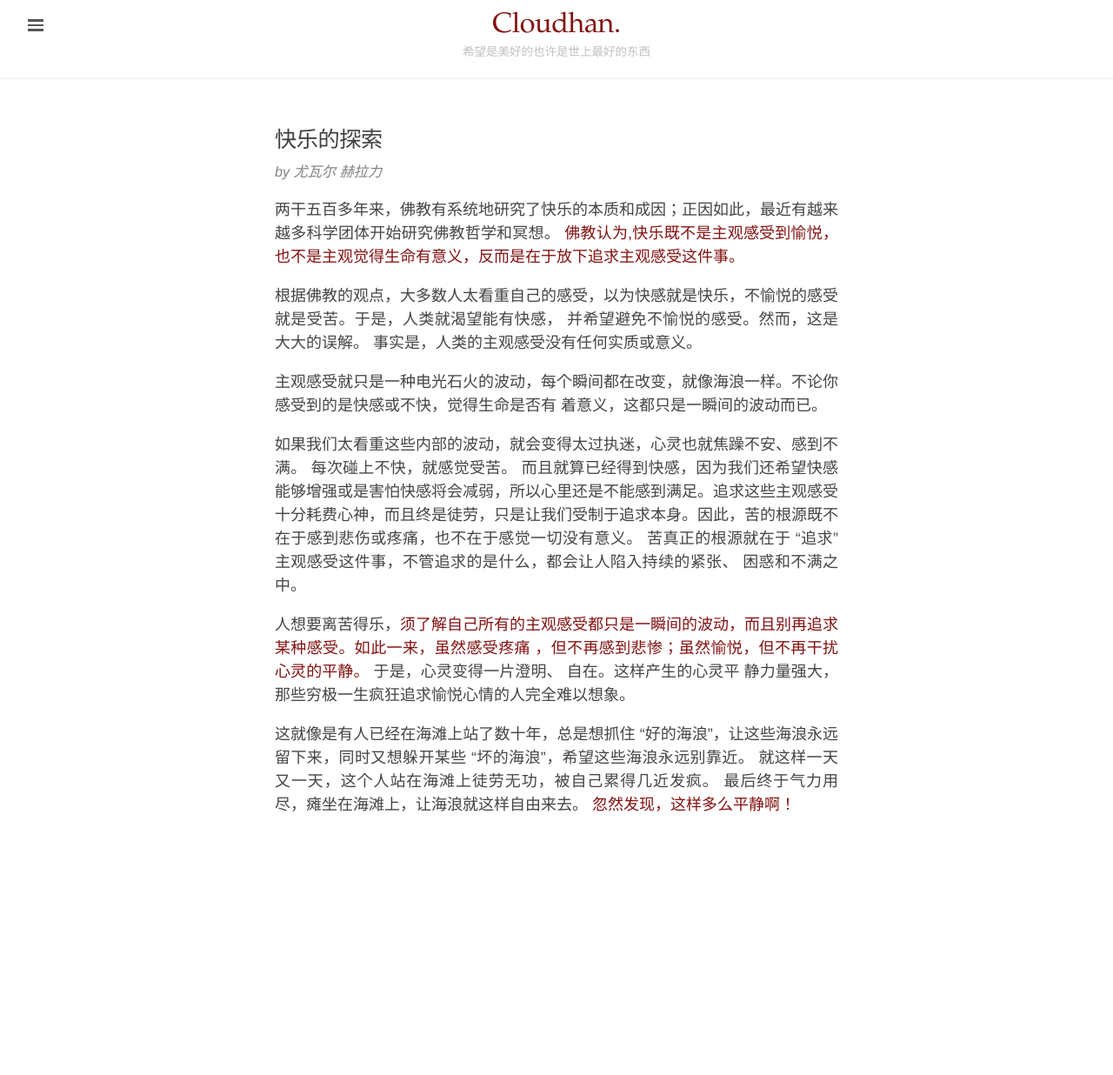
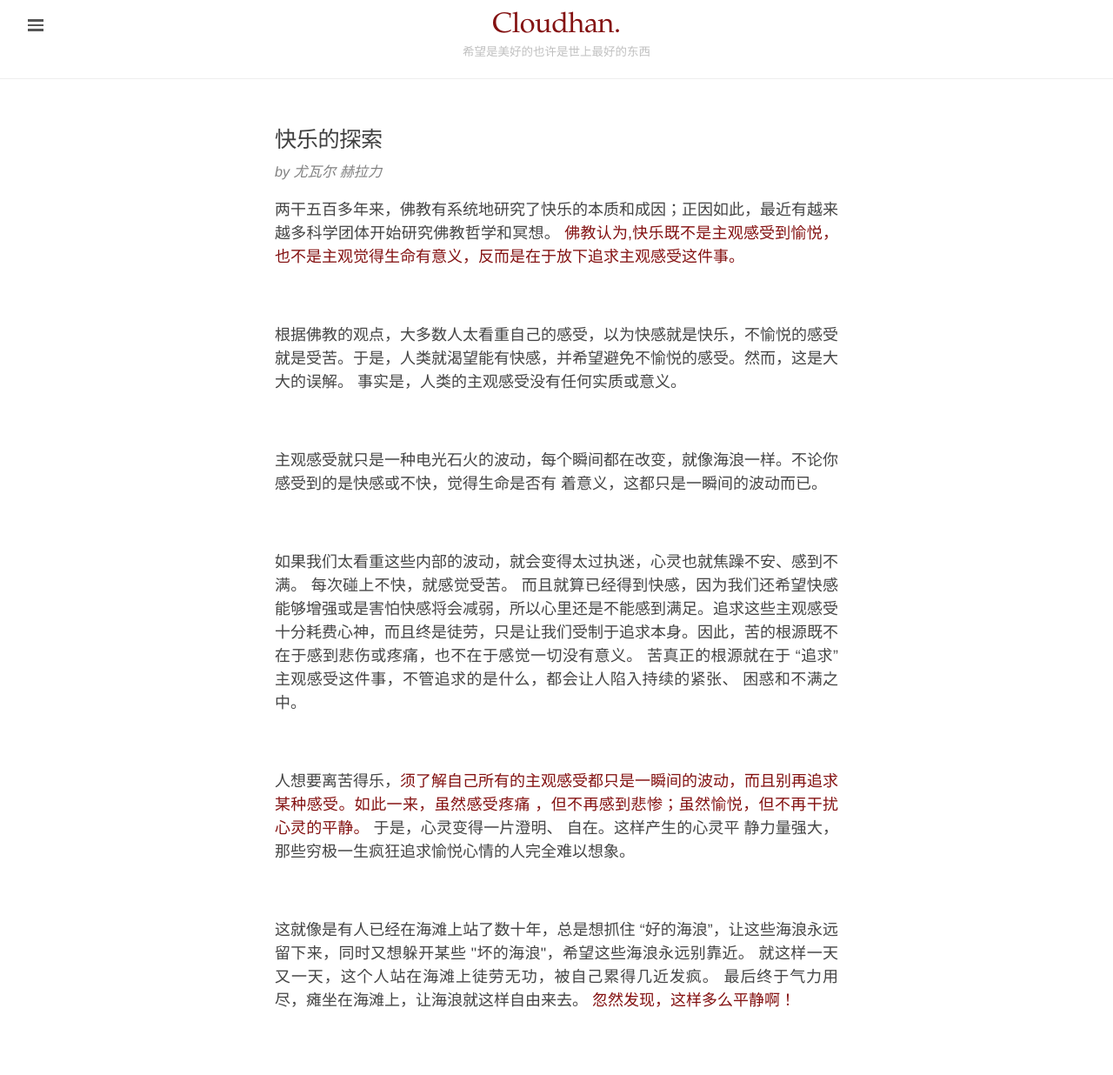
Before and after one commit to symphonyh/blog, a Jekyll site: the page built from _texts/sapiens.md, in a window 1280 px wide. Shown: the whole page at 87% size. Built offline with Jekyll 4.4.1, drawn with Linux system fonts in a browser that asks for light colours; before the commit the page ends 1011 px from its top, so only the background shows below that.

Commit message:
align-fix1

```diff
--- a/_texts/sapiens.md
+++ b/_texts/sapiens.md
@@ -7,25 +7,15 @@ source:
 
 <p class="citation"> by {{ page.author }}</p>
 
-   两干五百多年来，佛教有系统地研究了快乐的本质和成因；正因如此，最近有越来越多科学团体开始研究佛教哲学和冥想。
+<p>两干五百多年来，佛教有系统地研究了快乐的本质和成因；正因如此，最近有越来越多科学团体开始研究佛教哲学和冥想。
 <a>佛教认为,快乐既不是主观感受到愉悦，也不是主观觉得生命有意义，反而是在于放下追求主观感受这件事。</a>
-   <br>
-
-   根据佛教的观点，大多数人太看重自己的感受，以为快感就是快乐，不愉悦的感受就是受苦。于是，人类就渴望能有快感，
-并希望避免不愉悦的感受。然而，这是大大的误解。 事实是，人类的主观感受没有任何实质或意义。
-    <br>
-
-   主观感受就只是一种电光石火的波动，每个瞬间都在改变，就像海浪一样。不论你感受到的是快感或不快，觉得生命是否有
-着意义，这都只是一瞬间的波动而已。
-    <br>
-
-   如果我们太看重这些内部的波动，就会变得太过执迷，心灵也就焦躁不安、感到不满。 每次碰上不快，就感觉受苦。
-而且就算已经得到快感，因为我们还希望快感能够增强或是害怕快感将会减弱，所以心里还是不能感到满足。追求这些主观感受十分耗费心神，而且终是徒劳，只是让我们受制于追求本身。因此，苦的根源既不在于感到悲伤或疼痛，也不在于感觉一切没有意义。 苦真正的根源就在于 “追求” 主观感受这件事，不管追求的是什么，都会让人陷入持续的紧张、 困惑和不满之中。
-    <br>
-
-   人想要离苦得乐，<a>须了解自己所有的主观感受都只是一瞬间的波动，而且别再追求某种感受。如此一来，虽然感受疼痛
-，但不再感到悲惨；虽然愉悦，但不再干扰心灵的平静。</a> 于是，心灵变得一片澄明、 自在。这样产生的心灵平 静力量强大，那些穷极一生疯狂追求愉悦心情的人完全难以想象。
-    <br>
-
-  这就像是有人已经在海滩上站了数十年，总是想抓住 “好的海浪”，让这些海浪永远留下来，同时又想躲开某些
- “坏的海浪”，希望这些海浪永远别靠近。 就这样一天又一天，这个人站在海滩上徒劳无功，被自己累得几近发疯。 最后终于气力用尽，瘫坐在海滩上，让海浪就这样自由来去。 <a>忽然发现，这样多么平静啊！</a>
+</p><br>
+<p>根据佛教的观点，大多数人太看重自己的感受，以为快感就是快乐，不愉悦的感受就是受苦。于是，人类就渴望能有快感，并希望避免不愉悦的感受。然而，这是大大的误解。 事实是，人类的主观感受没有任何实质或意义。</p><br>
+<p>主观感受就只是一种电光石火的波动，每个瞬间都在改变，就像海浪一样。不论你感受到的是快感或不快，觉得生命是否有
+着意义，这都只是一瞬间的波动而已。</p><br>
+<p>如果我们太看重这些内部的波动，就会变得太过执迷，心灵也就焦躁不安、感到不满。 每次碰上不快，就感觉受苦。
+而且就算已经得到快感，因为我们还希望快感能够增强或是害怕快感将会减弱，所以心里还是不能感到满足。追求这些主观感受十分耗费心神，而且终是徒劳，只是让我们受制于追求本身。因此，苦的根源既不在于感到悲伤或疼痛，也不在于感觉一切没有意义。 苦真正的根源就在于 “追求” 主观感受这件事，不管追求的是什么，都会让人陷入持续的紧张、 困惑和不满之中。</p><br>
+<p>人想要离苦得乐，<a>须了解自己所有的主观感受都只是一瞬间的波动，而且别再追求某种感受。如此一来，虽然感受疼痛
+，但不再感到悲惨；虽然愉悦，但不再干扰心灵的平静。</a> 于是，心灵变得一片澄明、 自在。这样产生的心灵平 静力量强大，那些穷极一生疯狂追求愉悦心情的人完全难以想象。</p><br>
+<p>这就像是有人已经在海滩上站了数十年，总是想抓住 “好的海浪”，让这些海浪永远留下来，同时又想躲开某些
+ "坏的海浪"，希望这些海浪永远别靠近。 就这样一天又一天，这个人站在海滩上徒劳无功，被自己累得几近发疯。 最后终于气力用尽，瘫坐在海滩上，让海浪就这样自由来去。 <a>忽然发现，这样多么平静啊！</a> </p>
--- a/index.html
+++ b/index.html
@@ -3,8 +3,8 @@ layout: default
 title: "Hs."
 ---
 <div class="introduction">
-<small>维梅尔 <a herf="http://baike.baidu.com/view/1294683.htm" target="_blank">IVMeer </a>使用平凡、单纯的色彩和有限的色调却取得了丰富的层次和阴影的效果。画中少女的气质超凡出尘，她心无旁骛地凝视着你我，让我们很轻易地融化在这脉脉的凝望中。这是这位生前鲜为人知的荷兰画师最出色的一部作品，三百年来人们都为画中女孩惊叹不已：那柔和的衣服线条、珍珠耳环的明暗变化，尤其是女孩侧身回眸、欲言又止、仿佛迷失在万千思绪之中... <a>是什么在震撼我们的心灵？</a></small><br>
-<small>...最后完成的时候，它突然辉耀无比，成了梵天所创造的世界中间最美丽的一件作品，他在创造手杖之中创造了一个新制度，一个美妙而比例适度的新世界；其间古代古城虽都逝去了，新的更光荣的时代和城市却已代之而兴起。而现在他看到刨花还依然新鲜地堆在他的脚下，对于他和他的工作，所谓时间的流逝只是过眼幻影，时间一点也没逝去，就像梵天脑中闪过的思想立刻就点燃了几人脑中的火绒一样。<a>材料纯粹，他的艺术纯粹；结果怎能不神奇？</a>摘自《瓦尔登湖》</small>
+<p>维梅尔 <a herf="http://baike.baidu.com/view/1294683.htm" target="_blank">IVMeer </a>使用平凡、单纯的色彩和有限的色调却取得了丰富的层次和阴影的效果。画中少女的气质超凡出尘，她心无旁骛地凝视着你我，让我们很轻易地融化在这脉脉的凝望中。这是这位生前鲜为人知的荷兰画师最出色的一部作品，三百年来人们都为画中女孩惊叹不已：那柔和的衣服线条、珍珠耳环的明暗变化，尤其是女孩侧身回眸、欲言又止、仿佛迷失在万千思绪之中...<a>是什么在震撼我们的心灵？</a></p>
+<p>...最后完成的时候，它突然辉耀无比，成了梵天所创造的世界中间最美丽的一件作品，他在创造手杖之中创造了一个新制度，一个美妙而比例适度的新世界；其间古代古城虽都逝去了，新的更光荣的时代和城市却已代之而兴起。而现在他看到刨花还依然新鲜地堆在他的脚下，对于他和他的工作，所谓时间的流逝只是过眼幻影，时间一点也没逝去，就像梵天脑中闪过的思想立刻就点燃了几人脑中的火绒一样。<a>材料纯粹，他的艺术纯粹；结果怎能不神奇？</a>摘自《瓦尔登湖》</p>
 
 </div>
 
```
